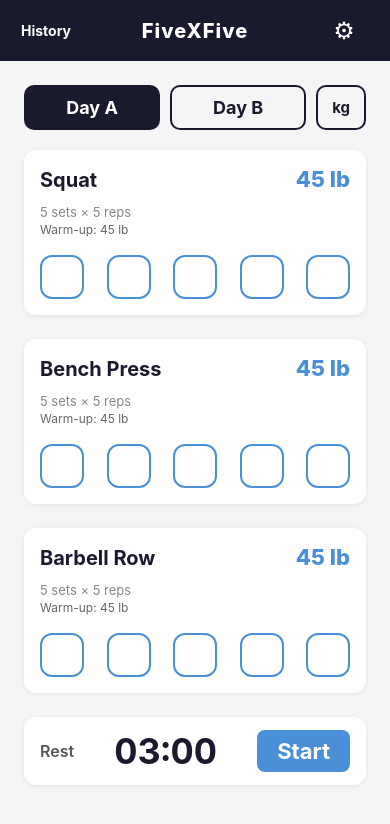
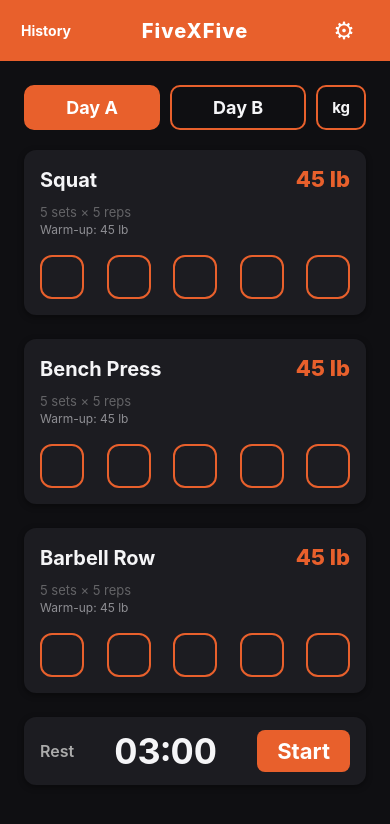
Before and after one commit to cemalec/FiveXFive, a React Native app: screen / in a window 390 px wide. Shown: the top 824 px of the page. Built offline with nearby package versions, Linux system fonts and the light colour scheme.

Commit message:
claude style suggestion

```diff
--- a/App.tsx
+++ b/App.tsx
@@ -6,7 +6,7 @@ import { theme } from './theme';
 export default function App() {
   return (
     <View style={{ flex: 1, backgroundColor: theme.colors.background }}>
-      <StatusBar style="auto" />
+      <StatusBar style="light" />
       <WorkoutScreen />
     </View>
   );
--- a/theme.ts
+++ b/theme.ts
@@ -1,18 +1,18 @@
 export const theme = {
   colors: {
-    background: '#F5F5F5',
-    surface: '#FFFFFF',
-    primary: '#1A1A2E',
-    accent: '#4A90D9',
-    danger: '#E8734A',
-    success: '#2ECC71',
-    warning: '#C0392B',
-    text: '#1A1A2E',
-    textSecondary: '#555555',
-    textMuted: '#888888',
-    textSoft: '#666666',
-    border: '#CCCCCC',
-    overlay: 'rgba(0,0,0,0.45)',
+    background: '#0F0F12',
+    surface: '#1C1C21',
+    primary: '#E8602C',
+    accent: '#E8602C',
+    danger: '#FF453A',
+    success: '#32D74B',
+    warning: '#FF9F0A',
+    text: '#F5F5F7',
+    textSecondary: '#ABABAB',
+    textMuted: '#636366',
+    textSoft: '#8E8E93',
+    border: '#2C2C2E',
+    overlay: 'rgba(0,0,0,0.70)',
     white: '#FFFFFF',
     black: '#000000',
   },
@@ -35,17 +35,17 @@ export const theme = {
   shadow: {
     card: {
       shadowColor: '#000',
-      shadowOffset: { width: 0, height: 1 },
-      shadowOpacity: 0.08,
-      shadowRadius: 4,
-      elevation: 2,
+      shadowOffset: { width: 0, height: 2 },
+      shadowOpacity: 0.40,
+      shadowRadius: 6,
+      elevation: 4,
     },
     modal: {
       shadowColor: '#000',
-      shadowOffset: { width: 0, height: 4 },
-      shadowOpacity: 0.2,
-      shadowRadius: 8,
-      elevation: 8,
+      shadowOffset: { width: 0, height: 6 },
+      shadowOpacity: 0.55,
+      shadowRadius: 16,
+      elevation: 12,
     },
   },
 } as const;
```
